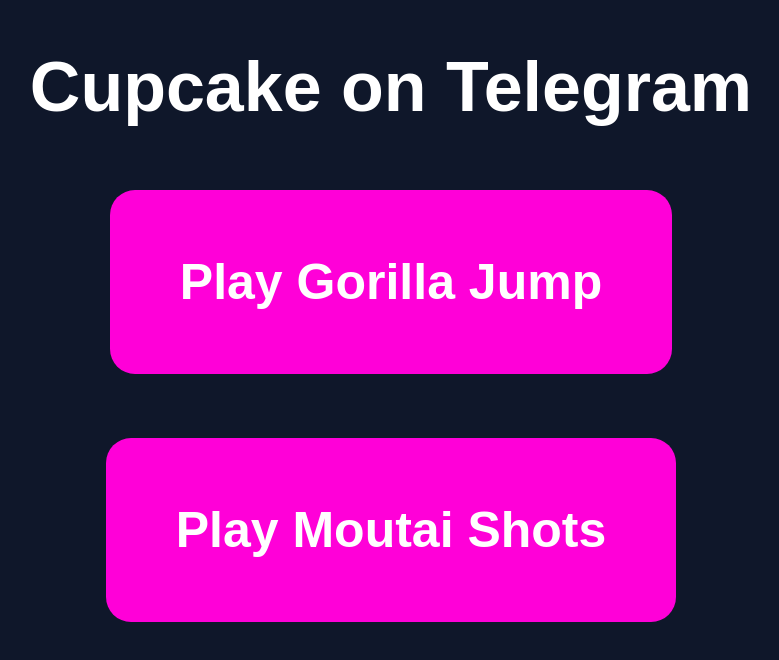
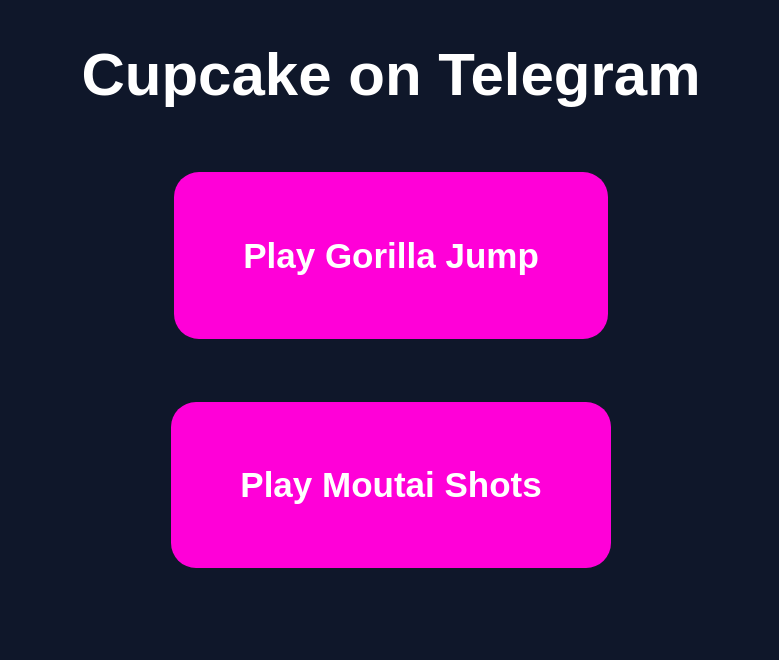
Before and after one commit to Brady-F/CupcakeWebApp, a plain HTML site: page index.html in a window 1280 px wide. Shown: the whole page, without its empty margins (249-1028 px from the left). Drawn offline with Linux system fonts and the light colour scheme.

Commit message:
Update style.css

```diff
--- a/style.css
+++ b/style.css
@@ -6,15 +6,15 @@
 }
 
 h1 {
-    font-size: 70px;
+    font-size: 60px;
     font-weight: 900;
 }
 
 .game-button {
     background-color: #ff00d8;
     color: white;
-    font-size: 50px;
-    font-weight: 700;
+    font-size: 35px;
+    font-weight: 600;
     border-radius: 25px;
     border-color: #ff00d8;
     border: none;
```
